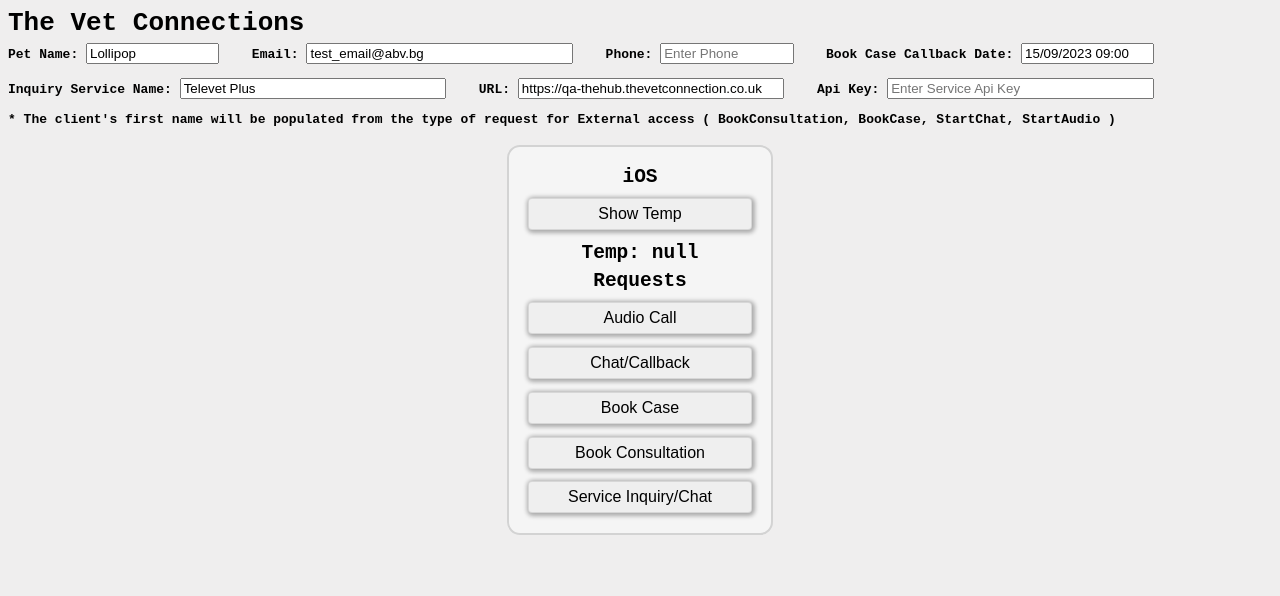
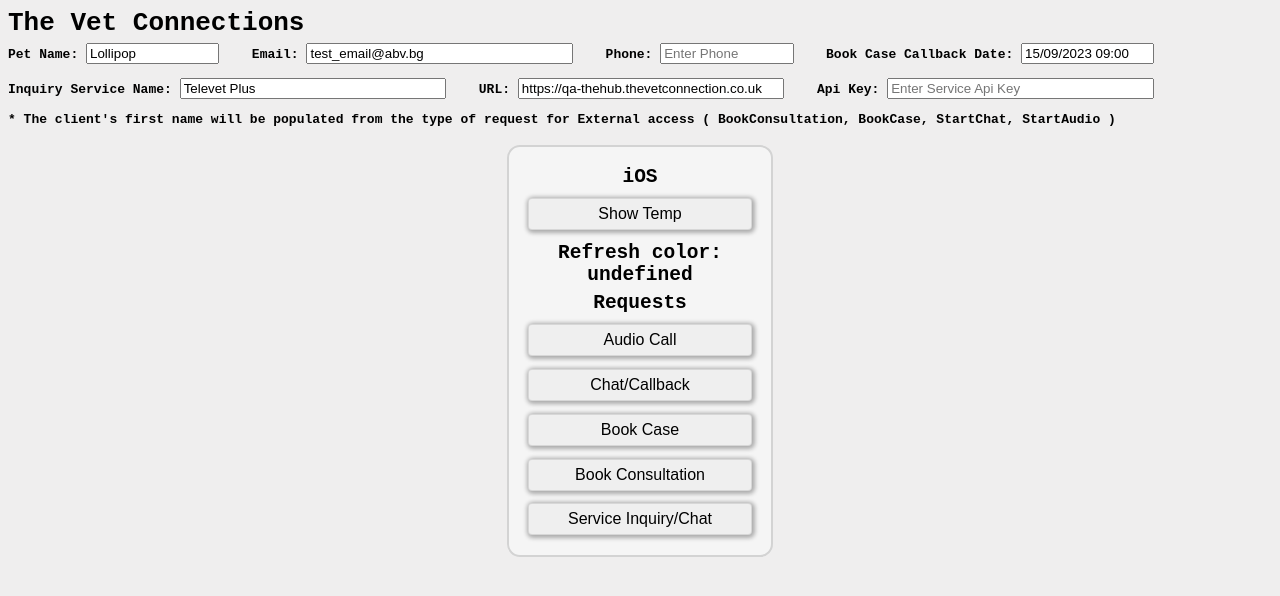
Before and after one commit to KalinHar/QA-Requests, a plain HTML site: page index.html in a window 1280 px wide. Both pictures are taken after a click on the button "Show Temp". Drawn offline with nearby package versions, Linux system fonts and the light colour scheme.

Commit message:
ref sintax

```diff
--- a/index.html
+++ b/index.html
@@ -62,7 +62,7 @@
 
     <script src="https://code.jquery.com/jquery-3.6.0.min.js"></script>
     <script>
-        var colors = [ "whithe","green","grey","aqua","blue","red"];
+        var colors = [ "white","green","yellow","aqua","blue","red"];
         var isIOS = !(/Windows|Android/.test(navigator.userAgent));
         // var isIOS = /iPad|iPhone|iPod/.test(navigator.userAgent) && !window.MSStream;
         var eventName = isIOS ? "pagehide" : "beforeunload";
@@ -77,8 +77,8 @@
             document.querySelector("body").style.backgroundColor = colors[constantValue];
         }
         function showTemp() {
-            const temp = localStorage.getItem("myConstant");
-            document.querySelector("#temp").innerText = "Temp: " + temp;
+            const lastRefreshValue = localStorage.getItem("myConstant");
+            document.querySelector("#temp").innerText = "Refresh color: " + colors[lastRefreshValue];
         }
 
         var urlExt = {
```
